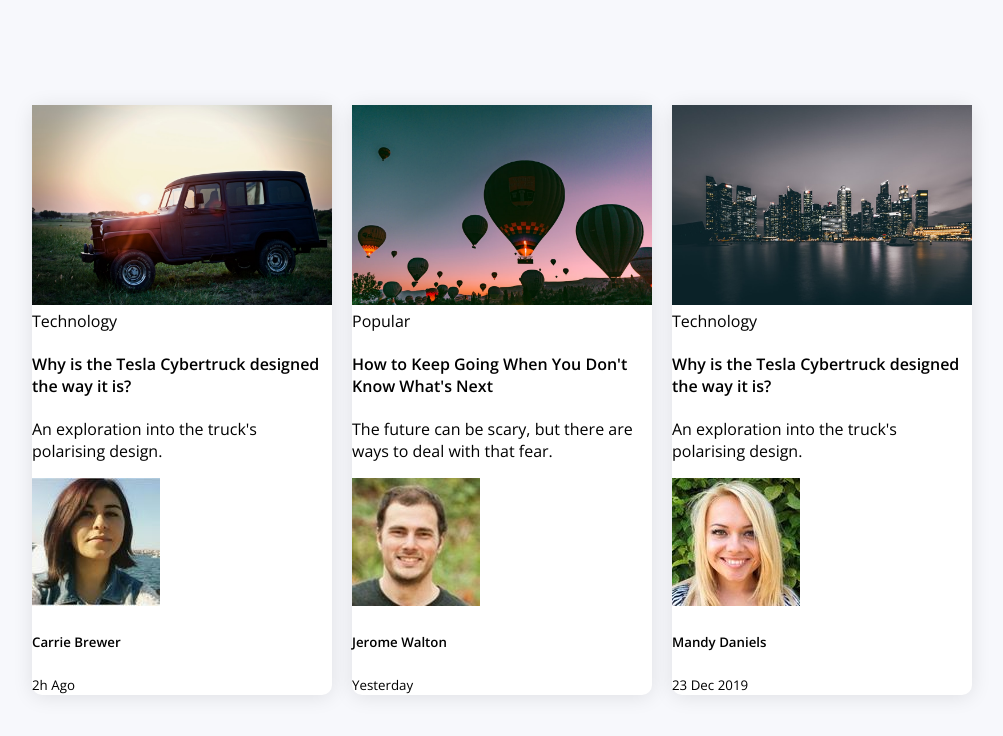
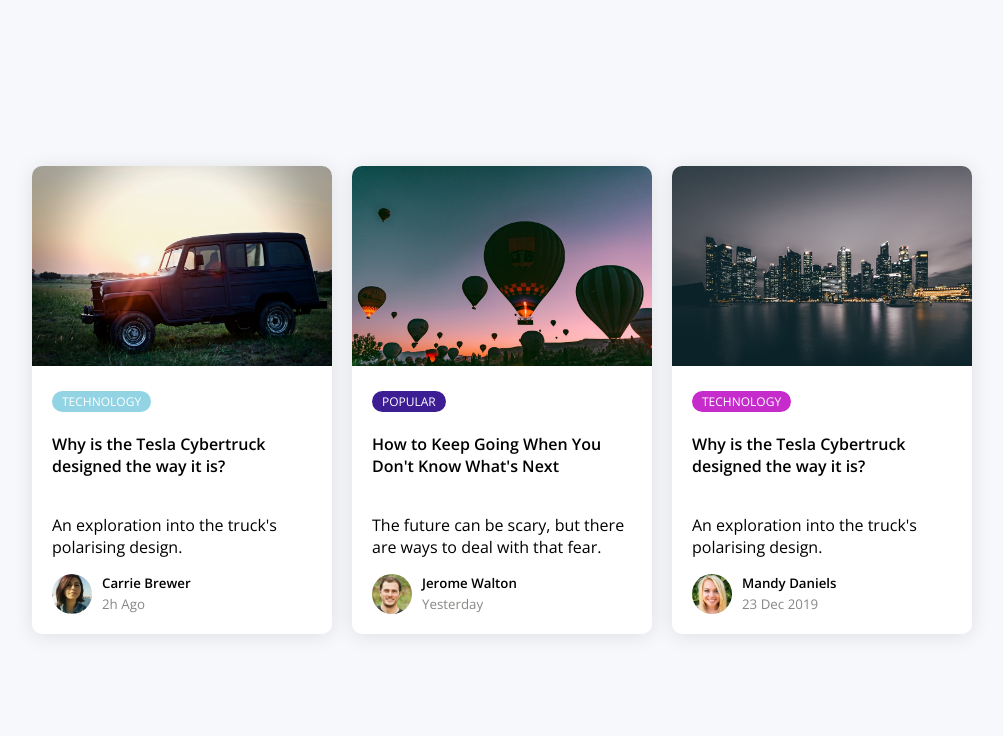
Before and after one commit to kevnoutsawo/ui-components, a plain HTML site: page blog_cards/index.html in a window 1280 px wide. Shown: the whole page, without its empty margins (138-1141 px from the left). Drawn offline with nearby package versions, Linux system fonts and the light colour scheme.

Commit message:
Blog cards - Finilized styling

```diff
--- a/blog_cards/style.css
+++ b/blog_cards/style.css
@@ -26,6 +26,8 @@ body {
   background-color: #fff;
   border-radius: 10px;
   box-shadow: 0 2px 20px rgba(0, 0, 0, 0.1);
+  overflow: hidden;
+  width: 300px;
 }
 
 .card-header img {
@@ -33,3 +35,60 @@ body {
   height: 200px;
   object-fit: cover;
 }
+
+.card-body {
+  display: flex;
+  flex-direction: column;
+  align-items: start;
+  padding: 20px;
+  min-height: 250px;
+}
+
+.tag {
+  background-color: #777;
+  border-radius: 50px;
+  font-size: 12px;
+  margin: 0;
+  color: #fff;
+  padding: 2px 10px;
+  text-transform: uppercase;
+}
+
+.tag-teal {
+  background-color: #92d4e4;
+}
+
+.tag-purple {
+  background-color: #3d1d94;
+}
+
+.tag-pink {
+  background-color: #c62bcb;
+}
+
+.user {
+  display: flex;
+  margin-top: auto;
+}
+
+.user img {
+  width: 40px;
+  height: 40px;
+  border-radius: 50%;
+  margin-right: 10px;
+}
+
+.user-info h5 {
+  margin: 0;
+}
+
+.user-info small {
+  color: #888785;
+}
+
+@media (max-width: 940px) {
+  .container {
+    grid-template-columns: 1fr;
+    justify-items: center;
+  }
+}
```
